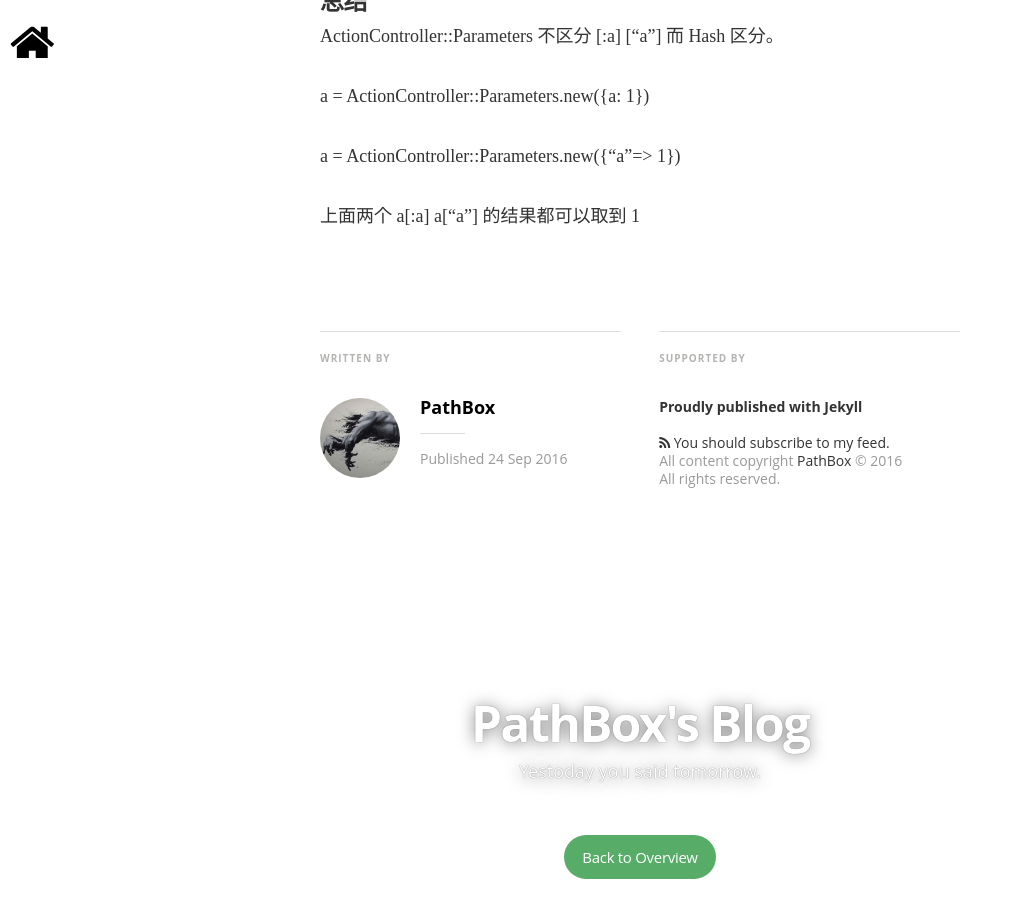
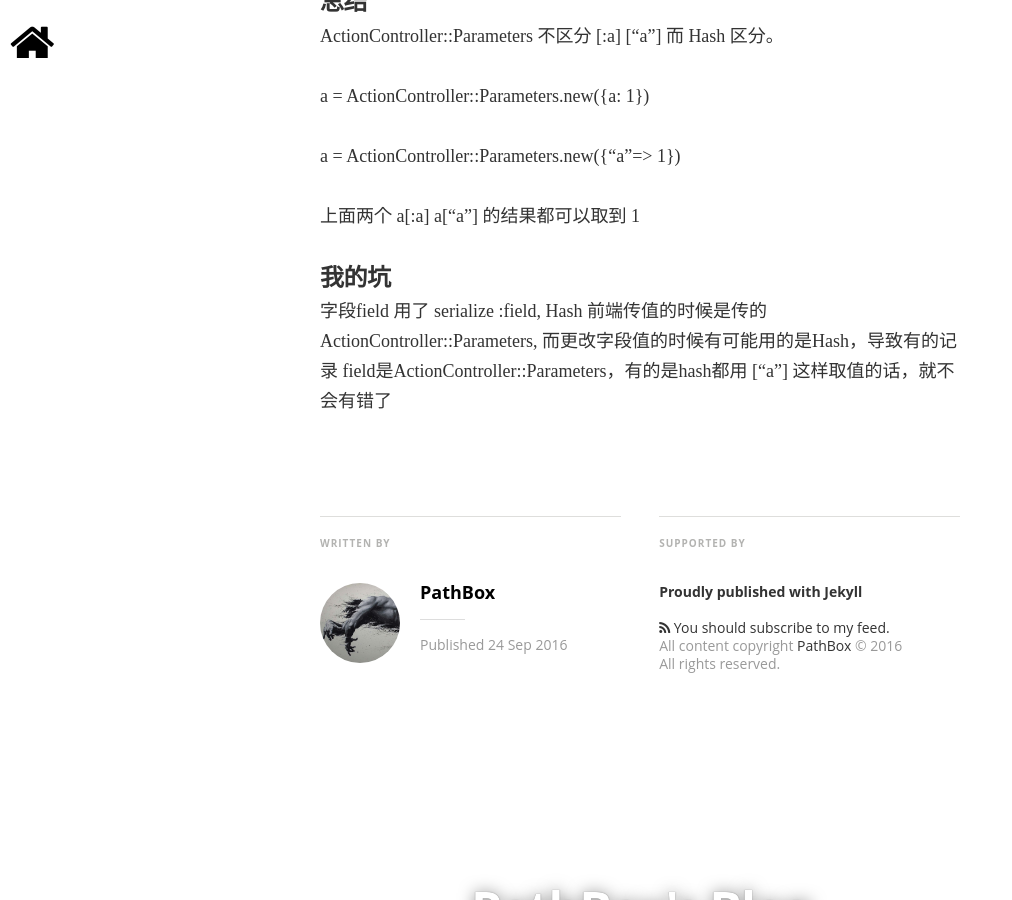
Before and after one commit to pathbox/pathbox.github.io, a Jekyll site: the page built from _posts/2016-09-24-hash-struct-in-rails.md, in a window 1280 px wide and 900 px high, scrolled down 2250 px. Shown: the whole window, without its empty margins (0-1012 px from the left). Built offline with Jekyll 4.4.1, drawn with Linux system fonts in a browser that asks for light colours; nearby versions of some CDN libraries; some web fonts are replaced; comment, search, counter and statistics services are not loaded.

Commit message:
坑的解释

```diff
--- a/_posts/2016-09-24-hash-struct-in-rails.md
+++ b/_posts/2016-09-24-hash-struct-in-rails.md
@@ -89,3 +89,7 @@ a = ActionController::Parameters.new({a: 1})
 a = ActionController::Parameters.new({"a"=> 1})
 
 上面两个 a[:a] a["a"] 的结果都可以取到 1
+
+##### 我的坑
+字段field 用了 serialize :field, Hash
+前端传值的时候是传的 ActionController::Parameters, 而更改字段值的时候有可能用的是Hash，导致有的记录 field是ActionController::Parameters，有的是hash都用 ["a"] 这样取值的话，就不会有错了
```
